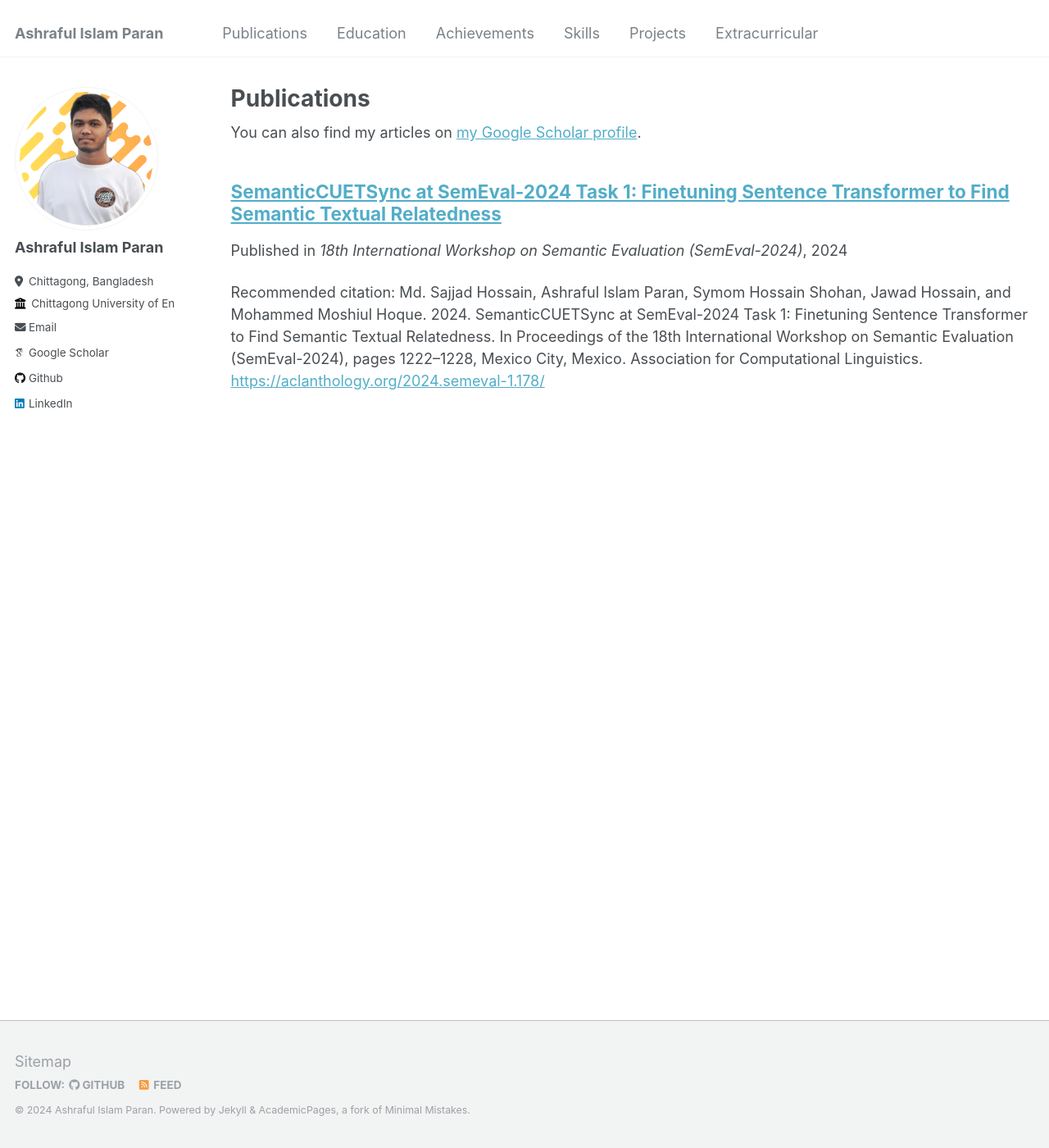
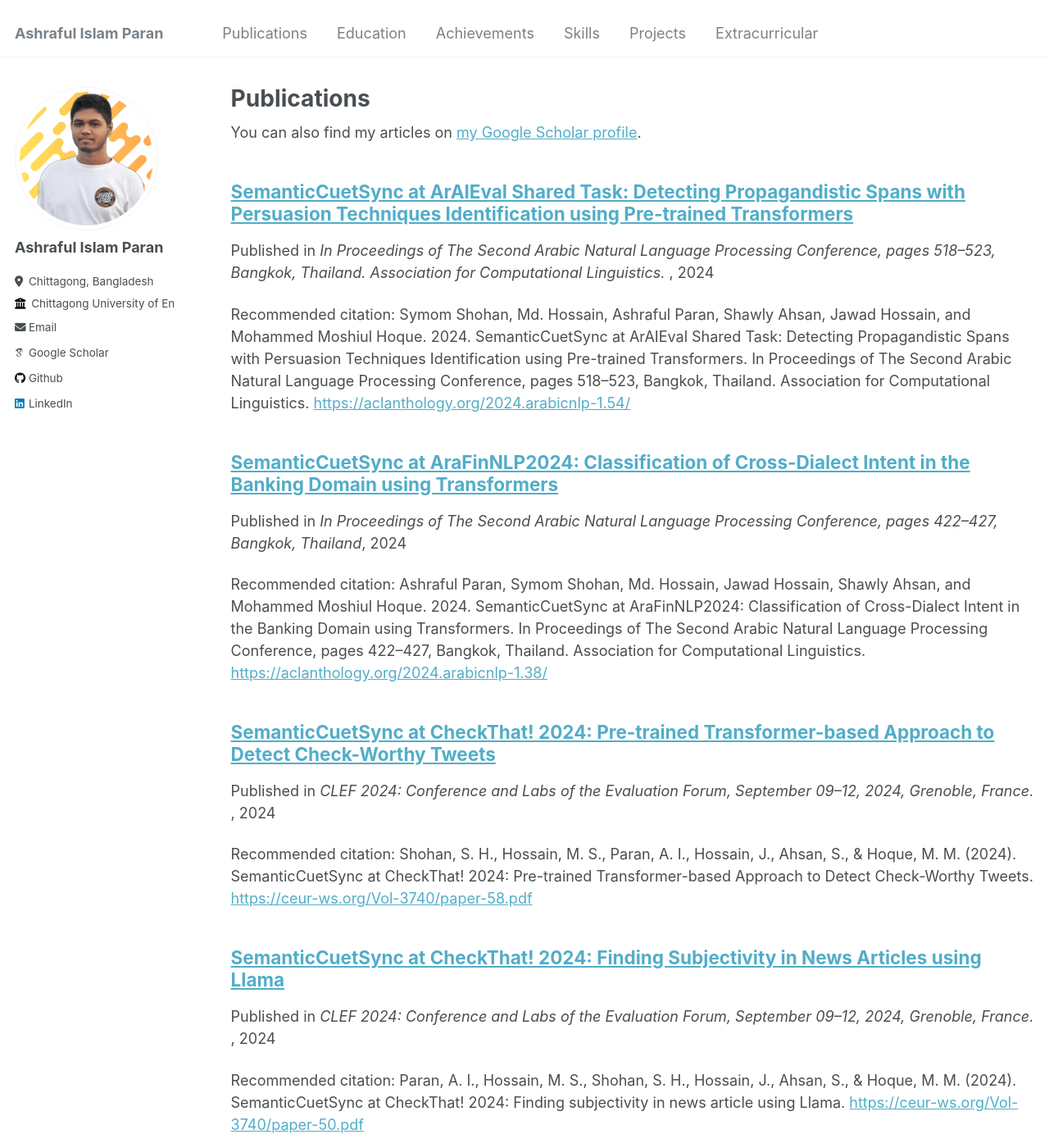
Before and after one commit to ashrafulparan2/ashrafulparan2.github.io, a Jekyll site: the page built from _pages/publications.md, in a window 1280 px wide and 1400 px high. Shown: the whole window at 82% size. Built offline with Jekyll 4.4.1, drawn with Linux system fonts in a browser that asks for light colours; some web fonts are replaced.

Commit message:
add publications

```diff
--- /dev/null
+++ b/_publications/2.md
@@ -0,0 +1,12 @@
+---
+title: "SemanticCuetSync at AraFinNLP2024: Classification of Cross-Dialect Intent in the Banking Domain using Transformers"
+collection: publications
+permalink: /publication/2
+excerpt: ''
+date: 2024-08-10
+venue: 'In Proceedings of The Second Arabic Natural Language Processing Conference, pages 422–427, Bangkok, Thailand'
+paperurl: 'https://aclanthology.org/2024.arabicnlp-1.38/'
+citation: 'Ashraful Paran, Symom Shohan, Md. Hossain, Jawad Hossain, Shawly Ahsan, and Mohammed Moshiul Hoque. 2024. SemanticCuetSync at AraFinNLP2024: Classification of Cross-Dialect Intent in the Banking Domain using Transformers. In Proceedings of The Second Arabic Natural Language Processing Conference, pages 422–427, Bangkok, Thailand. Association for Computational Linguistics.'
+---
+
+Intention detection is a crucial aspect of natural language understanding (NLU), focusing on identifying the primary objective underlying user input. In this work, we present a transformer-based method that excels in determining the intent of Arabic text within the banking domain. We explored several machine learning (ML), deep learning (DL), and transformer-based models on an Arabic banking dataset for intent detection. Our findings underscore the challenges that traditional ML and DL models face in understanding the nuances of various Arabic dialects, leading to subpar performance in intent detection. However, the transformer-based methods, designed to tackle such complexities, significantly outperformed the other models in classifying intent across different Arabic dialects. Notably, the AraBERTv2 model achieved the highest micro F1 score of 82.08% in ArBanking77 dataset, a testament to its effectiveness in this context. This achievement, which contributed to our work being ranked 5th in the shared task, AraFinNLP2024, highlights the importance of developing models that can effectively handle the intricacies of Arabic language processing and intent detection.
--- /dev/null
+++ b/_publications/3.md
@@ -0,0 +1,14 @@
+---
+title: "SemanticCuetSync at ArAIEval Shared Task: Detecting Propagandistic Spans with Persuasion Techniques Identification using Pre-trained Transformers
+"
+collection: publications
+permalink: /publication/3
+excerpt: ''
+date: 2024-08-10
+venue: 'In Proceedings of The Second Arabic Natural Language Processing Conference, pages 518–523, Bangkok, Thailand. Association for Computational Linguistics.
+'
+paperurl: 'https://aclanthology.org/2024.arabicnlp-1.54/'
+citation: 'Symom Shohan, Md. Hossain, Ashraful Paran, Shawly Ahsan, Jawad Hossain, and Mohammed Moshiul Hoque. 2024. SemanticCuetSync at ArAIEval Shared Task: Detecting Propagandistic Spans with Persuasion Techniques Identification using Pre-trained Transformers. In Proceedings of The Second Arabic Natural Language Processing Conference, pages 518–523, Bangkok, Thailand. Association for Computational Linguistics.'
+---
+
+Detecting propagandistic spans and identifying persuasion techniques are crucial for promoting informed decision-making, safeguarding democratic processes, and fostering a media environment characterized by integrity and transparency. Various machine learning (Logistic Regression, Random Forest, and Multinomial Naive Bayes), deep learning (CNN, CNN+LSTM, CNN+BiLSTM), and transformer-based (AraBERTv2, AraBERT-NER, CamelBERT, BERT-Base-Arabic) models were exploited to perform the task. The evaluation results indicate that CamelBERT achieved the highest micro-F1 score (24.09%), outperforming CNN+LSTM and AraBERTv2. The study found that most models struggle to detect propagandistic spans when multiple spans are present within the same article. Overall, the model’s performance secured a 6th place ranking in the ArAIEval Shared Task-1.
--- /dev/null
+++ b/_publications/4.md
@@ -0,0 +1,23 @@
+---
+title: "SemanticCuetSync at CheckThat! 2024: Finding
+Subjectivity in News Articles using Llama
+"
+collection: publications
+permalink: /publication/4
+excerpt: ''
+date: 2024-08-09
+venue: 'CLEF 2024: Conference and Labs of the Evaluation Forum, September 09–12, 2024, Grenoble, France.
+'
+paperurl: 'https://ceur-ws.org/Vol-3740/paper-50.pdf'
+citation: 'Paran, A. I., Hossain, M. S., Shohan, S. H., Hossain, J., Ahsan, S., & Hoque, M. M. (2024). SemanticCuetSync at CheckThat! 2024: Finding subjectivity in news article using Llama.'
+---
+
+This study introduces an LLM-based technique for detecting subjectivity and objectivity in English and Arabic
+news articles. Although several transformers, deep learning (DL), and machine learning (ML)- based techniques
+were exploited for the task, the LLM (Llama-3-8b) outperformed other models, obtaining the highest F1-scores
+of 72.6% (Arabic) and 50.36% (English). The suggested LLM-based solution provides a rank of 4th (Arabic) and
+12th (English) in the task competition. The research emphasizes the potential of advanced LLMs like Llama-3-8b
+in achieving high subjectivity and objectivity detection accuracy, which is essential for applications in media
+analysis, sentiment analysis, and automated content moderation. This study contributes to developing robust
+multilingual text classification systems, paving the way for more sophisticated and accurate linguistic analysis
+tools.
--- /dev/null
+++ b/_publications/5.md
@@ -0,0 +1,22 @@
+---
+title: "SemanticCuetSync at CheckThat! 2024: Pre-trained
+Transformer-based Approach to Detect Check-Worthy
+Tweets
+"
+collection: publications
+permalink: /publication/5
+excerpt: ''
+date: 2024-08-09
+venue: 'CLEF 2024: Conference and Labs of the Evaluation Forum, September 09–12, 2024, Grenoble, France.
+'
+paperurl: 'https://ceur-ws.org/Vol-3740/paper-58.pdf'
+citation: 'Shohan, S. H., Hossain, M. S., Paran, A. I., Hossain, J., Ahsan, S., & Hoque, M. M. (2024). SemanticCuetSync at CheckThat! 2024: Pre-trained Transformer-based Approach to Detect Check-Worthy Tweets.'
+---
+This paper presents an intelligent technique for classifying English, Arabic, and Dutch texts as checkworthy,
+harnessing the power of the BERT-based model. The study explores ten baseline models, including LR, MNB, SVM,
+CNN+LSTM, CNN+BiLSTM, BERT-Base-Uncased, RoBERTa, AraBERTv2, Dutch-RoBERTa, and Dutch-BERT,
+to address the shared task. The study also investigates an LLM using few-shots, such as SetFit, to identify
+checkworthy tweets or texts. Evaluation results unequivocally demonstrate the superiority of transformer-based
+models, with RoBERTa achieving the highest F1 scores of 75.82% for English tweets, Dehate-BERT scoring 52.55%
+for Arabic texts, and Dutch-BERT obtaining a maximum score of 58.42% for Dutch texts. Our team ranked 6th
+overall for English, 5th for Arabic, and 16th for Dutch in the shared task challenge.
```
Also changed, not shown: _publications/1.md (renamed from _publications/2009-10-01-paper-title-number-1.md, +1 -1 lines).
